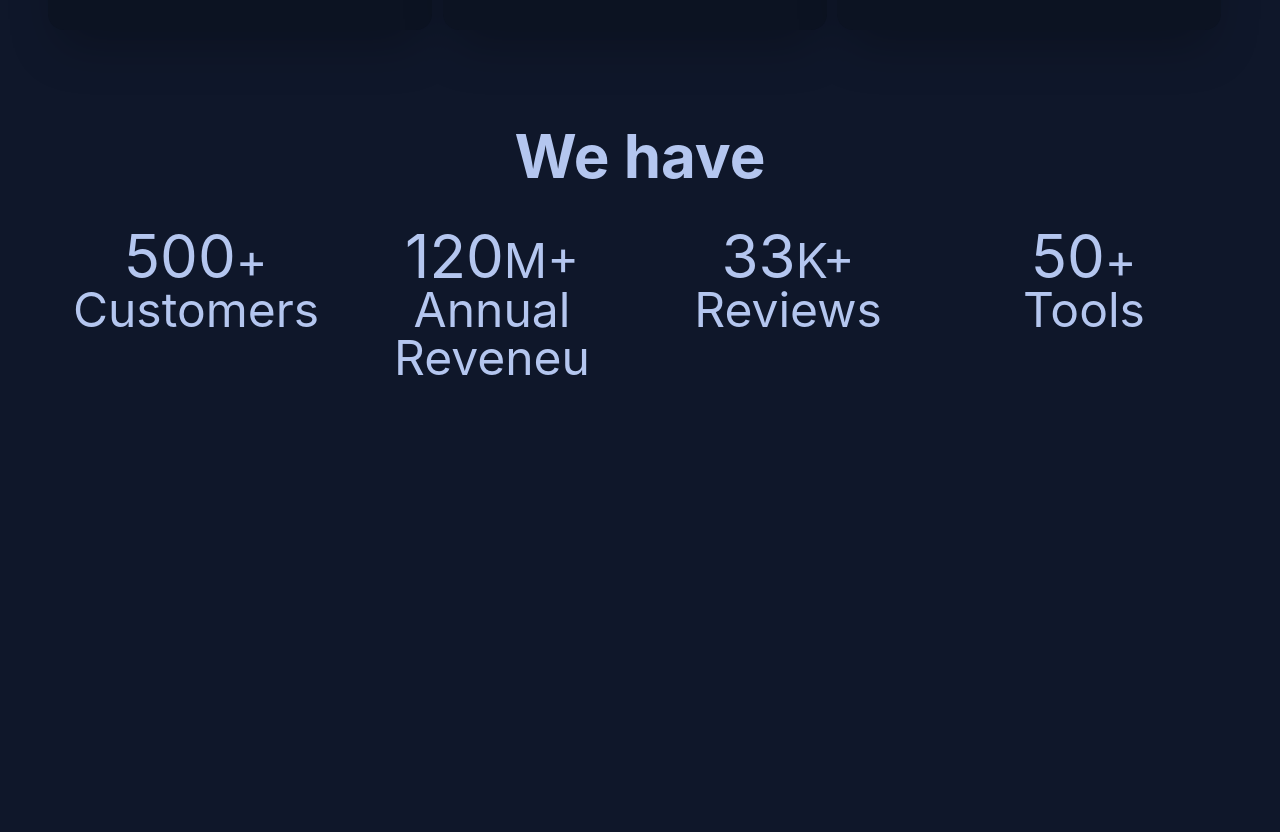
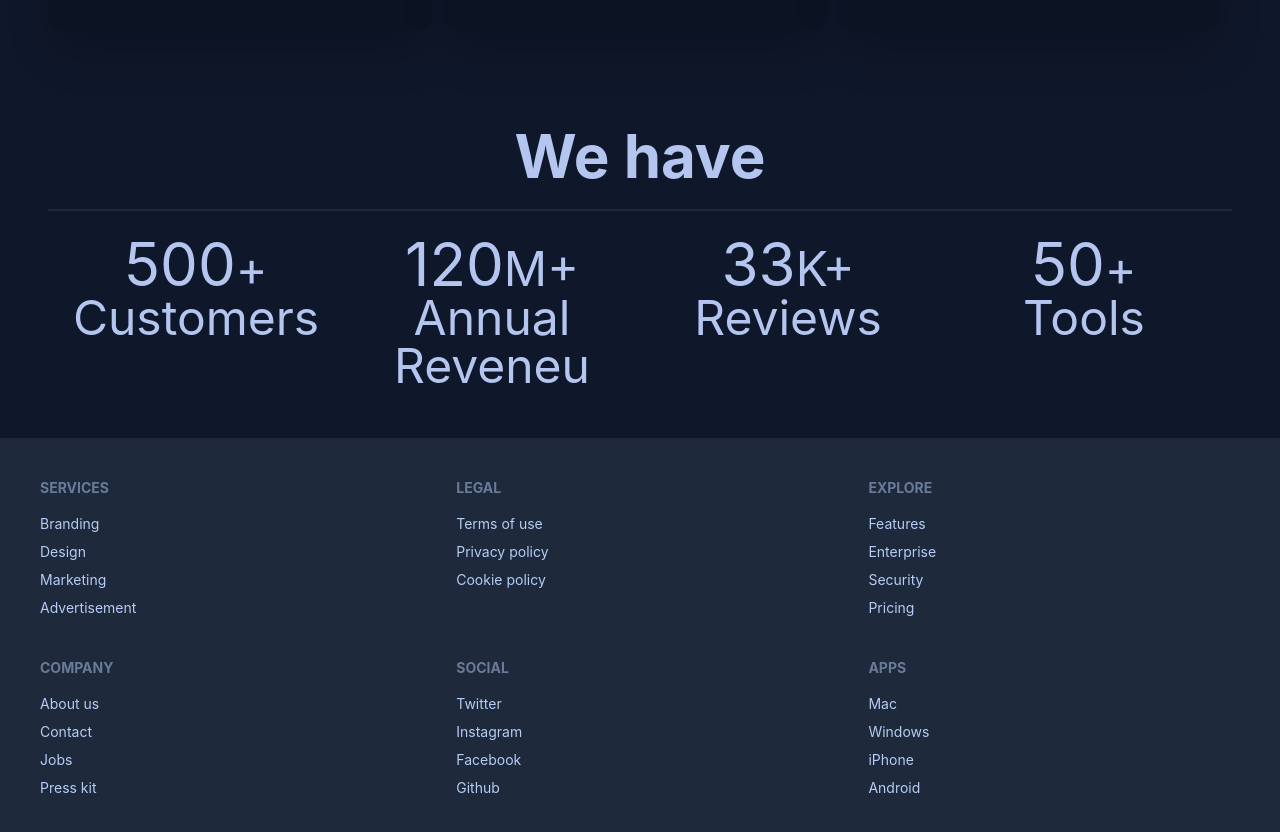
Before and after one commit to Shafak93/carpent-shop, a React (Create React App) app: page / in a window 1280 px wide. Shown: the part 929-1761 px from the top of the page. Before the commit the page ends 1359 px from the top, so only its background shows below. Built offline with nearby package versions, Linux system fonts and the light colour scheme; the HTML template or start-up script is replaced by a standard one.

Commit message:
footer compo create and design added

```diff
--- a/src/Components/Home/BussnessSummery/BussinessSummery.js
+++ b/src/Components/Home/BussnessSummery/BussinessSummery.js
@@ -4,20 +4,25 @@ import CountUp from 'react-countup';
 const BussinessSummery = () => {
     return (
         <div className='p-12'>
-            <h1 className='text-center text-6xl font-bold pb-10'>We have</h1>
+            <h1 className='text-center text-6xl font-bold '>We have</h1>
+            <div class="divider"></div>
             <div className='grid sm:grid-cols-1 md:grid-cols-2 lg:grid-cols-4 '>
+
                     <div>
                     <CountUp className='text-6xl'start={400} end={500} /><span className='text-5xl'>+</span>
                     <h1 className='text-5xl'>Customers</h1>
                     </div>
+
                 <div>
                 <CountUp className='text-6xl' end={120} /><span className='text-5xl'>M+</span>
                 <h1 className='text-5xl'>Annual Reveneu</h1>
                 </div>
+
                 <div>
                 <CountUp className='text-6xl' end={33} /><span className='text-5xl'>K+</span>
                 <h1 className='text-5xl'>Reviews</h1>
                 </div>
+
                 <div>
                 <CountUp className='text-6xl' end={50} /><span className='text-5xl'>+</span>
                 <h1 className='text-5xl'>Tools</h1>
--- /dev/null
+++ b/src/Components/Home/Footer/Footer.js
@@ -0,0 +1,53 @@
+import React from 'react';
+
+const Footer = () => {
+    return (
+        <div>
+            <footer class="footer grid-rows-2 p-10 bg-neutral text-neutral-content">
+            <div>
+                <span class="footer-title">Services</span>
+                <a class="link link-hover">Branding</a>
+                <a class="link link-hover">Design</a>
+                <a class="link link-hover">Marketing</a>
+                <a class="link link-hover">Advertisement</a>
+            </div>
+            <div>
+                <span class="footer-title">Company</span>
+                <a class="link link-hover">About us</a>
+                <a class="link link-hover">Contact</a>
+                <a class="link link-hover">Jobs</a>
+                <a class="link link-hover">Press kit</a>
+            </div>
+            <div>
+                <span class="footer-title">Legal</span>
+                <a class="link link-hover">Terms of use</a>
+                <a class="link link-hover">Privacy policy</a>
+                <a class="link link-hover">Cookie policy</a>
+            </div>
+            <div>
+                <span class="footer-title">Social</span>
+                <a class="link link-hover">Twitter</a>
+                <a class="link link-hover">Instagram</a>
+                <a class="link link-hover">Facebook</a>
+                <a class="link link-hover">Github</a>
+            </div>
+            <div>
+                <span class="footer-title">Explore</span>
+                <a class="link link-hover">Features</a>
+                <a class="link link-hover">Enterprise</a>
+                <a class="link link-hover">Security</a>
+                <a class="link link-hover">Pricing</a>
+            </div>
+            <div>
+                <span class="footer-title">Apps</span>
+                <a class="link link-hover">Mac</a>
+                <a class="link link-hover">Windows</a>
+                <a class="link link-hover">iPhone</a>
+                <a class="link link-hover">Android</a>
+            </div>
+            </footer>
+        </div>
+    );
+};
+
+export default Footer;
--- a/src/Components/Home/Home.js
+++ b/src/Components/Home/Home.js
@@ -1,6 +1,7 @@
 import React from 'react';
 import Banner from '../Header/Banner';
 import BussinessSummery from './BussnessSummery/BussinessSummery';
+import Footer from './Footer/Footer';
 import Tools from './Tools/Tools';
 
 const Home = () => {
@@ -9,6 +10,7 @@ const Home = () => {
             <Banner></Banner>
             <Tools></Tools>
             <BussinessSummery></BussinessSummery>
+            <Footer></Footer>
         </div>
     );
 };
```
Lines whose indentation alone changed are shown as unchanged.
